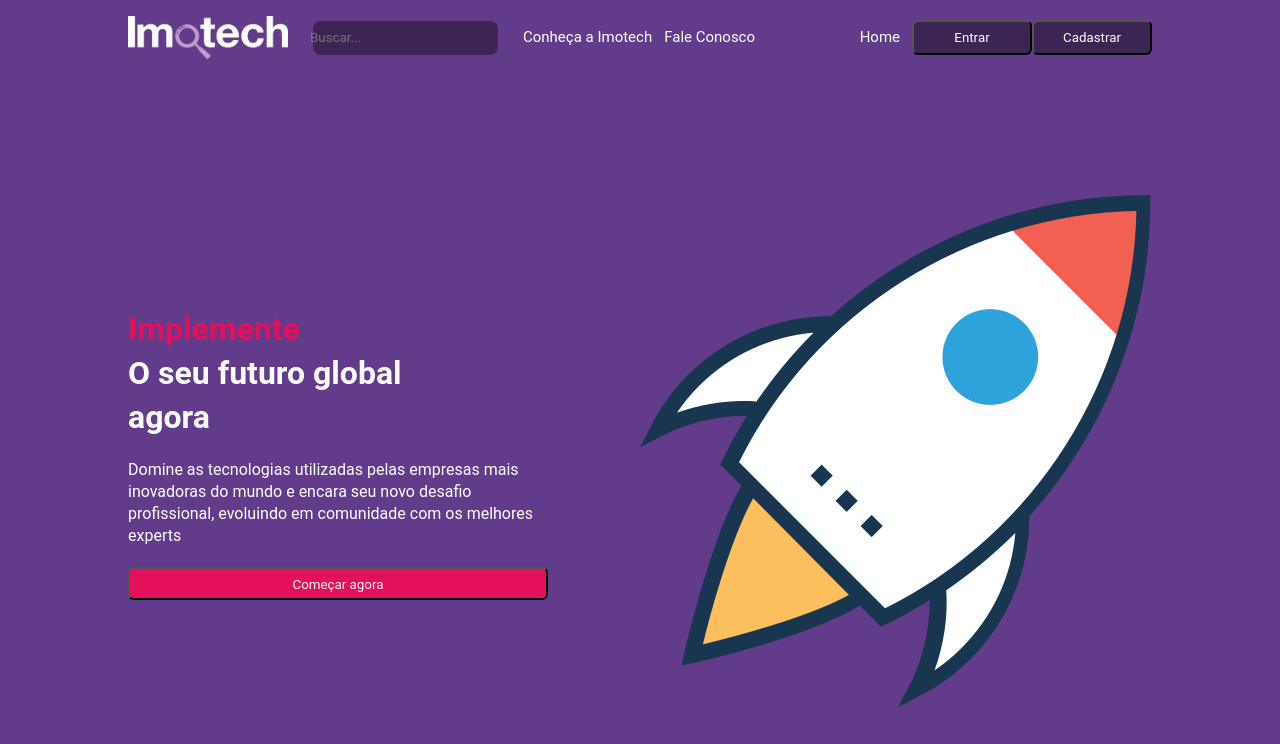
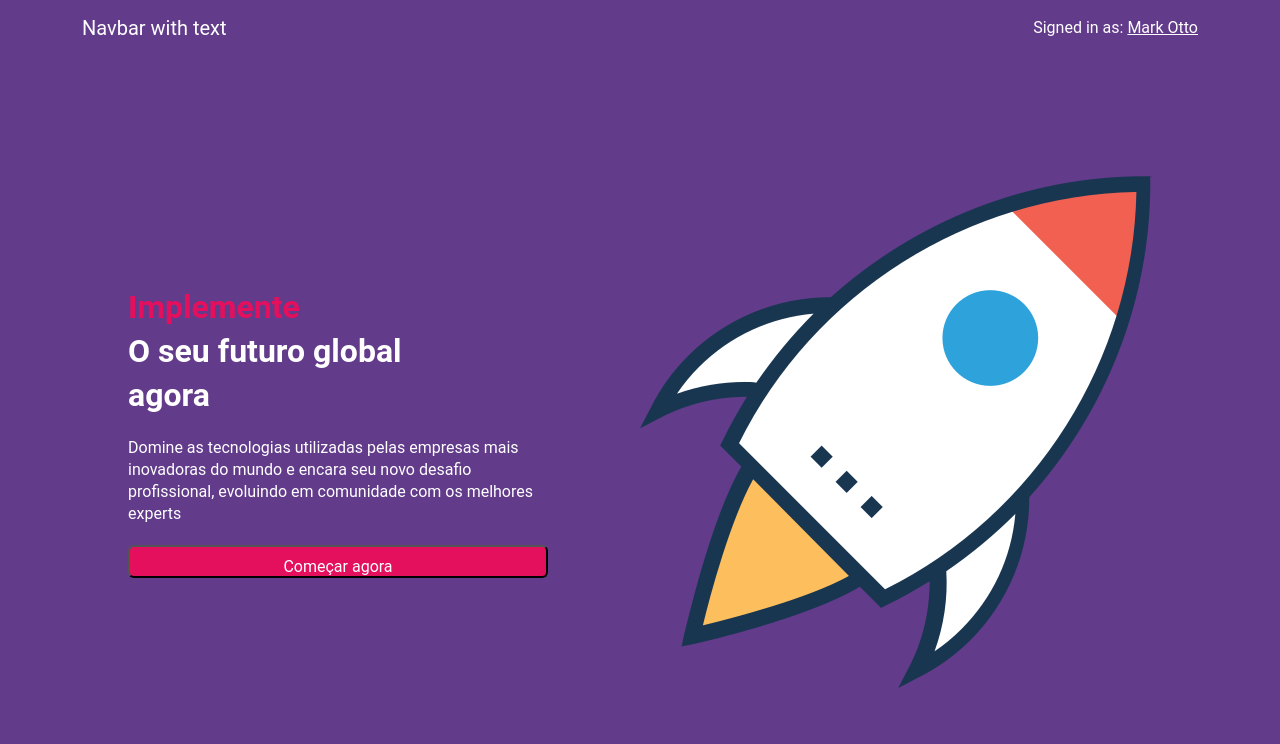
Before and after one commit to inspirationdev/imotech-frontend, a React (Create React App) app: page / in a window 1280 px wide. Shown: the top 744 px of the page. Built offline with nearby package versions, Linux system fonts and the light colour scheme.

Commit message:
:hammer: add bootstrap
and navbar att  in project

```diff
--- a/package.json
+++ b/package.json
@@ -6,8 +6,13 @@
     "@testing-library/jest-dom": "^5.16.5",
     "@testing-library/react": "^13.4.0",
     "@testing-library/user-event": "^13.5.0",
+    "bootstrap": "^5.2.3",
     "react": "^18.2.0",
+    "react-bootstrap": "^2.7.0",
+    "react-burger-menu": "^3.0.9",
     "react-dom": "^18.2.0",
+    "react-horizontal-scrolling-menu": "^3.2.3",
+    "react-icons": "^4.7.1",
     "react-router-dom": "^6.5.0",
     "react-scripts": "5.0.1",
     "styled-components": "^5.3.6",
--- a/src/App.js
+++ b/src/App.js
@@ -5,13 +5,15 @@ import {
 } from "react-router-dom"
 import { Home } from "./pages/home";
 import { Login } from "./pages/login";
+import { Feed } from "./pages/feed"
 
 function App() {
   return (
     <Router>
       <Routes>
-        <Route path="/" element={<Home/>}/>
-        <Route path="/login" element={<Login/>}/>
+        <Route path="/" element={<Home />} />
+        <Route path="/login" element={<Login />} />
+        <Route path="/feed" element={<Feed />} />
       </Routes>
     </Router>
   );
--- a/src/components/Card/index.jsx
+++ b/src/components/Card/index.jsx
@@ -0,0 +1,39 @@
+import React from 'react'
+//import { FithumbsUp } from 'react-icons/fi'
+
+import {
+    CardContainer,
+    Content,
+    HasInfo,
+    ImageBackground,
+    PostInfo,
+    UserInfo,
+    UserPicture
+} from './styles'
+
+const Card = () => {
+    return (
+        <CardContainer>
+            <ImageBackground />
+            <Content>
+                <UserInfo>
+                    <UserPicture />
+                    <div>
+                        <h4>Edivaldo JR</h4>
+                        <p>Há 8 minutos</p>
+                    </div>
+                </UserInfo>
+                <PostInfo>
+                    <h4>Projeto para blá blá bla...</h4>
+                    <p>Texto complementar...</p>
+                </PostInfo>
+                <HasInfo>
+                    <h4>#HTML #CSS #JS</h4>
+                    <p>likes</p> 20
+                </HasInfo>
+            </Content>
+        </CardContainer>
+    )
+}
+
+export { Card }
--- a/src/components/Header/index.jsx
+++ b/src/components/Header/index.jsx
@@ -1,37 +1,9 @@
 import React from 'react'
-import logo from '../../assets/imotech-logo.png'
-import { Button } from '../Button'
-
-import {
-    BuscarInputContainer,
-    Container,
-    Input,
-    Menu,
-    MenuRight,
-    Row,
-    Wrapper,
-    Logo
-} from './styles'
+import NavbarMain from '../Navbar'
 
 const Header = () => {
     return (
-        <Wrapper>
-            <Container>
-                <Row>
-                    <Logo src={logo} alt="logo da ImoTech" />
-                    <BuscarInputContainer>
-                        <Input placeholder='Buscar...'/>
-                    </BuscarInputContainer>
-                    <Menu href='https://imotech.app/'>Conheça a Imotech</Menu>
-                    <Menu href='https://www.instagram.com/imotech.app/'>Fale Conosco</Menu>
-                </Row>
-                <Row>
-                    <MenuRight href='#'>Home</MenuRight>
-                    <Button title="Entrar" />
-                    <Button title="Cadastrar" />
-                </Row>
-            </Container>
-        </Wrapper>
+        <NavbarMain/>
     )
 }
 
--- /dev/null
+++ b/src/components/Navbar/index.jsx
@@ -0,0 +1,24 @@
+import Container from 'react-bootstrap/Container';
+import Navbar from 'react-bootstrap/Navbar';
+import 'bootstrap/dist/css/bootstrap.min.css';
+import { ContainerNavbar } from './styles'
+
+let NavbarMain = () => {
+    return (
+        <ContainerNavbar>
+            <Navbar>
+                <Container>
+                    <Navbar.Brand href="#home">Navbar with text</Navbar.Brand>
+                    <Navbar.Toggle />
+                    <Navbar.Collapse className="justify-content-end">
+                        <Navbar.Text>
+                            Signed in as: <a href="#login">Mark Otto</a>
+                        </Navbar.Text>
+                    </Navbar.Collapse>
+                </Container>
+            </Navbar>
+        </ContainerNavbar>
+    );
+}
+
+export default NavbarMain;
--- /dev/null
+++ b/src/components/Navbar/styles.js
@@ -0,0 +1,11 @@
+import styled from "styled-components"
+
+/*estrutures*/
+
+export const ContainerNavbar = styled.div`
+    width: 100%;
+
+    .container .navbar-brand, .container .navbar-text,.container .navbar-text a {
+        color: #fff;
+    }
+`
--- /dev/null
+++ b/src/pages/feed/index.jsx
@@ -0,0 +1,19 @@
+import { Header } from '../../components/Header'
+import bannerImage from '../../assets/banner-principal.png'
+import { Button } from '../../components/Button'
+
+import { Container, TextContent, Title, TitleHighlight } from './styles'
+import { Card } from '../../components/Card'
+
+const Feed = () => {
+    return (
+        <>
+            <Header/>
+            <Container>
+                <Card/>
+            </Container>
+        </>
+    )
+}
+
+export { Feed }
--- /dev/null
+++ b/src/pages/feed/styles.js
@@ -0,0 +1,39 @@
+import styled from "styled-components";
+
+export const Container = styled.main`
+    width: 100%;
+    max-width: 80%;
+    margin: 0 auto;
+    margin-top: 120px;
+
+    display: flex;
+    flex-direction: row;
+    justify-content: space-between;
+    align-items: center;
+`
+
+export const Title = styled.h2`
+    font-style: normal;
+    font-weight: 700;
+    font-size: 32px;
+    width: 320px;
+    margin-bottom: 20px;
+    line-height: 44px;
+
+    color: #FFF;
+`
+
+export const TitleHighlight = styled.span`
+    color: #E4105D;
+`
+
+export const TextContent = styled.p`
+    font-style: normal;
+    font-weight: 400;
+    font-size: 16px;
+    width: 420px;
+    margin-bottom: 20px;
+    line-height: 22px;
+
+    color: #FFF;
+`
--- a/src/styles/global.js
+++ b/src/styles/global.js
@@ -4,11 +4,11 @@ export const GlobalStyle = createGlobalStyle`
     *{
         margin: 0;
         padding: 0;
-        font-family: 'Roboto', sans-serif;
+        font-family: 'Roboto', sans-serif !important;
     }
 
     body {
-        background-color: #623b8b;
-        color: #FFF;
+        background-color: #623b8b !important;
+        color: #FFF !important;
     }
 `
```
Also changed, not shown: 2 other files (tests, documents, lock files or other folders).
